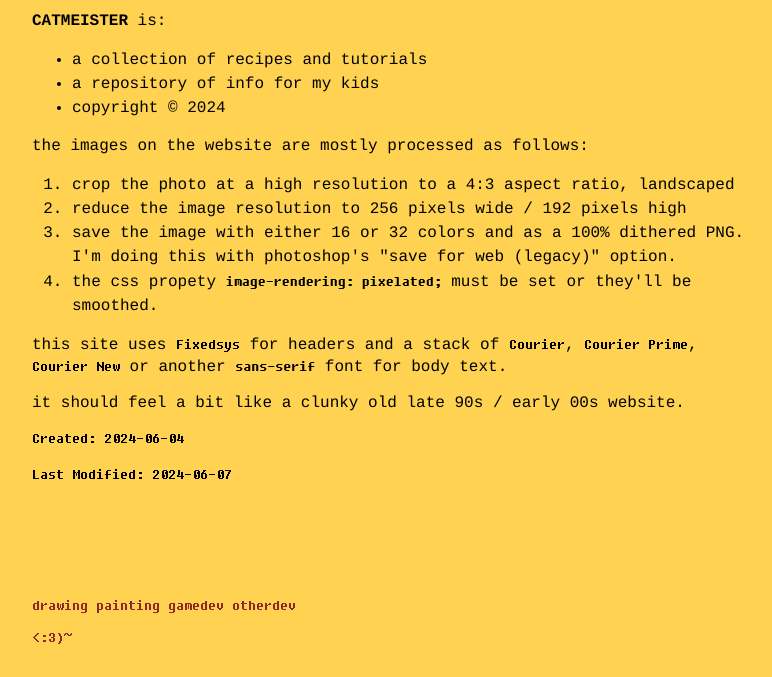
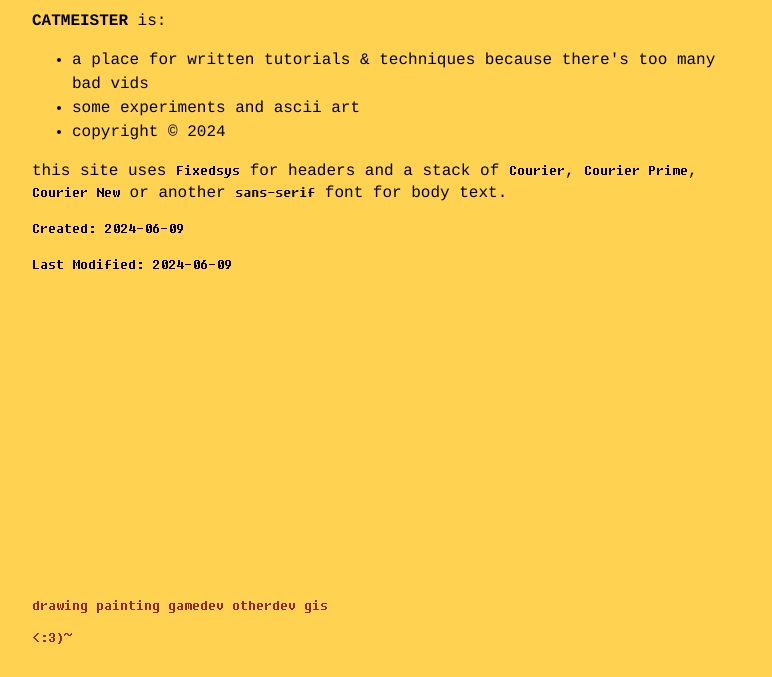
Before and after one commit to joshpsawyer/catmeister-dot-com, an Eleventy site: page src/colophon.md in a window 1280 px wide. Shown: the part 123-800 px from the top of the page, without its empty margins (248-1020 px from the left). Built offline with nearby package versions, Linux system fonts and the light colour scheme; Eleventy itself is replaced by a stand-in of ours; files that its build step writes are made by us from their sources.

Commit message:
updated links, colophon

```diff
--- a/src/_includes/partials/navigation.njk
+++ b/src/_includes/partials/navigation.njk
@@ -3,4 +3,5 @@
     <a href="/">painting</a>
     <a href="/">gamedev</a>
     <a href="/">otherdev</a>
+    <a href="/">gis</a>
 </nav>
--- a/src/colophon.md
+++ b/src/colophon.md
@@ -1,23 +1,14 @@
 ---
-title: Colophon
+title: colophon
 layout: article
-published: 2024-06-04
-last_modified: 2024-06-07
+published: 2024-06-09
+last_modified: 2024-06-09
 ---
 
 **CATMEISTER** is:
 
-- a collection of recipes and tutorials
-- a repository of info for my kids
+- a place for written tutorials & techniques because there's too many bad vids
+- some experiments and ascii art
 - copyright &copy; 2024
 
-the images on the website are mostly processed as follows:
-
-1. crop the photo at a high resolution to a 4:3 aspect ratio, landscaped
-2. reduce the image resolution to 256 pixels wide / 192 pixels high
-3. save the image with either 16 or 32 colors and as a 100% dithered PNG. I'm doing this with photoshop's "save for web (legacy)" option.
-4. the css propety `image-rendering: pixelated;` must be set or they'll be smoothed.
-
 this site uses `Fixedsys` for headers and a stack of `Courier`, `Courier Prime`, `Courier New` or another `sans-serif` font for body text.
-
-it should feel a bit like a clunky old late 90s / early 00s website.
```
